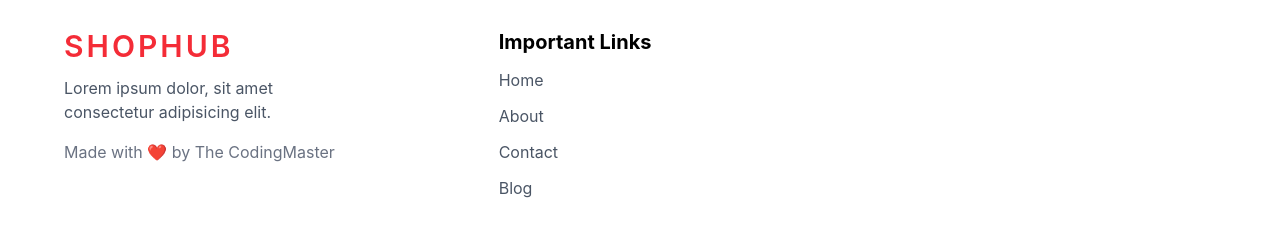
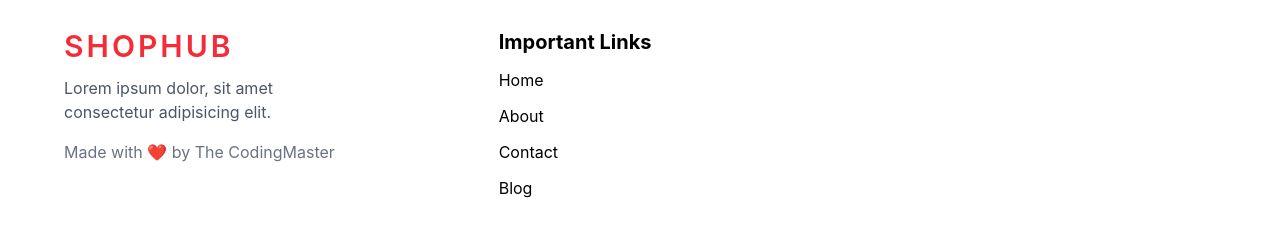
Before and after one commit to kaxadeveloper/Ecommerce, a React (Vite) app: page / in a window 1280 px wide. Shown: the part 4158-4394 px from the top of the page. Built offline with nearby package versions, Linux system fonts and the light colour scheme.

Commit message:
add more styles to a tag

```diff
--- a/src/components/Footer/Footer.jsx
+++ b/src/components/Footer/Footer.jsx
@@ -48,7 +48,7 @@ const Footer = () => {
                                         <li key={index}>
                                             <a
                                                 href={data.link}
-                                                className='text-gray-600 hover:text-black duration-300'
+                                                className='text-gray-600hover:dark:text-white hover:text-black duration-300'
                                             >
                                                 {data.title}
                                             </a>
```
